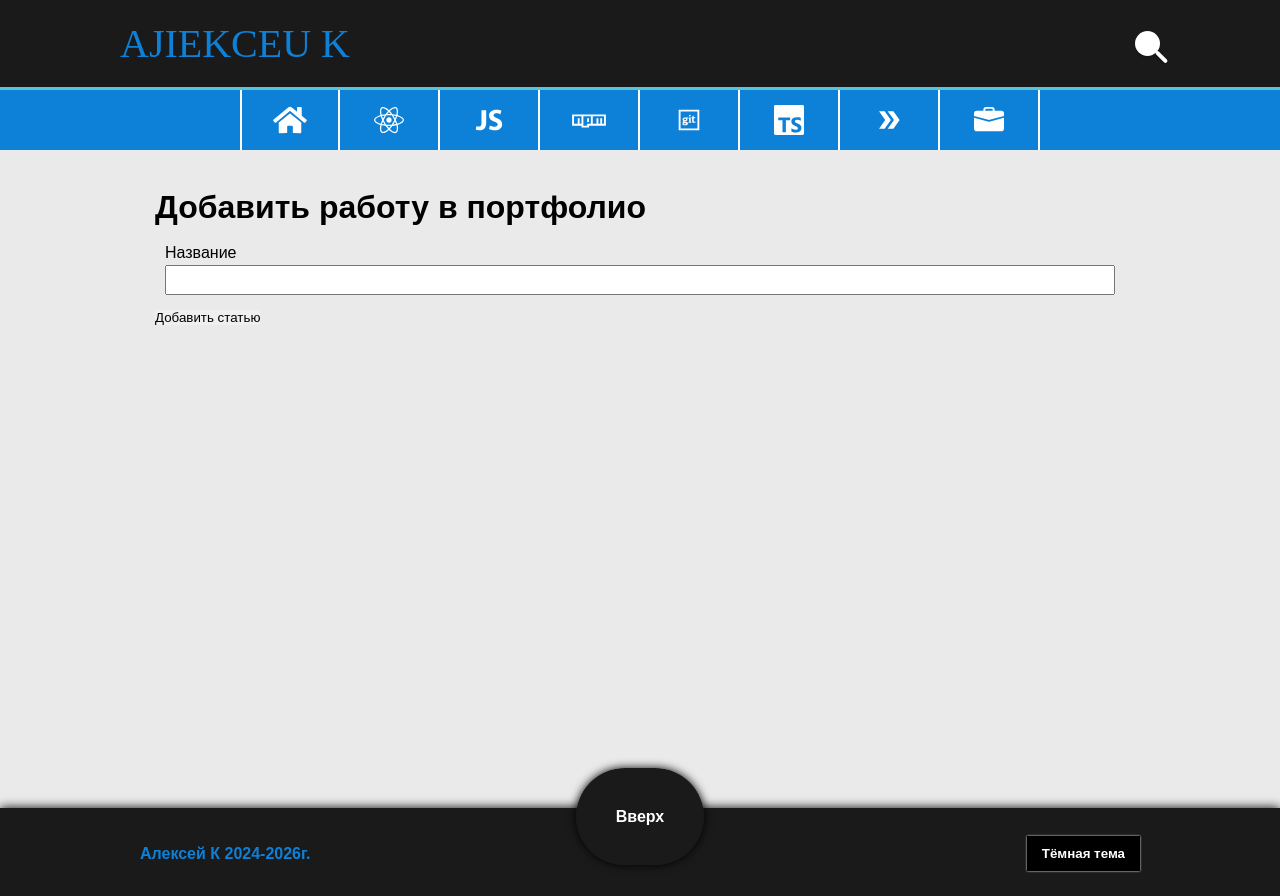
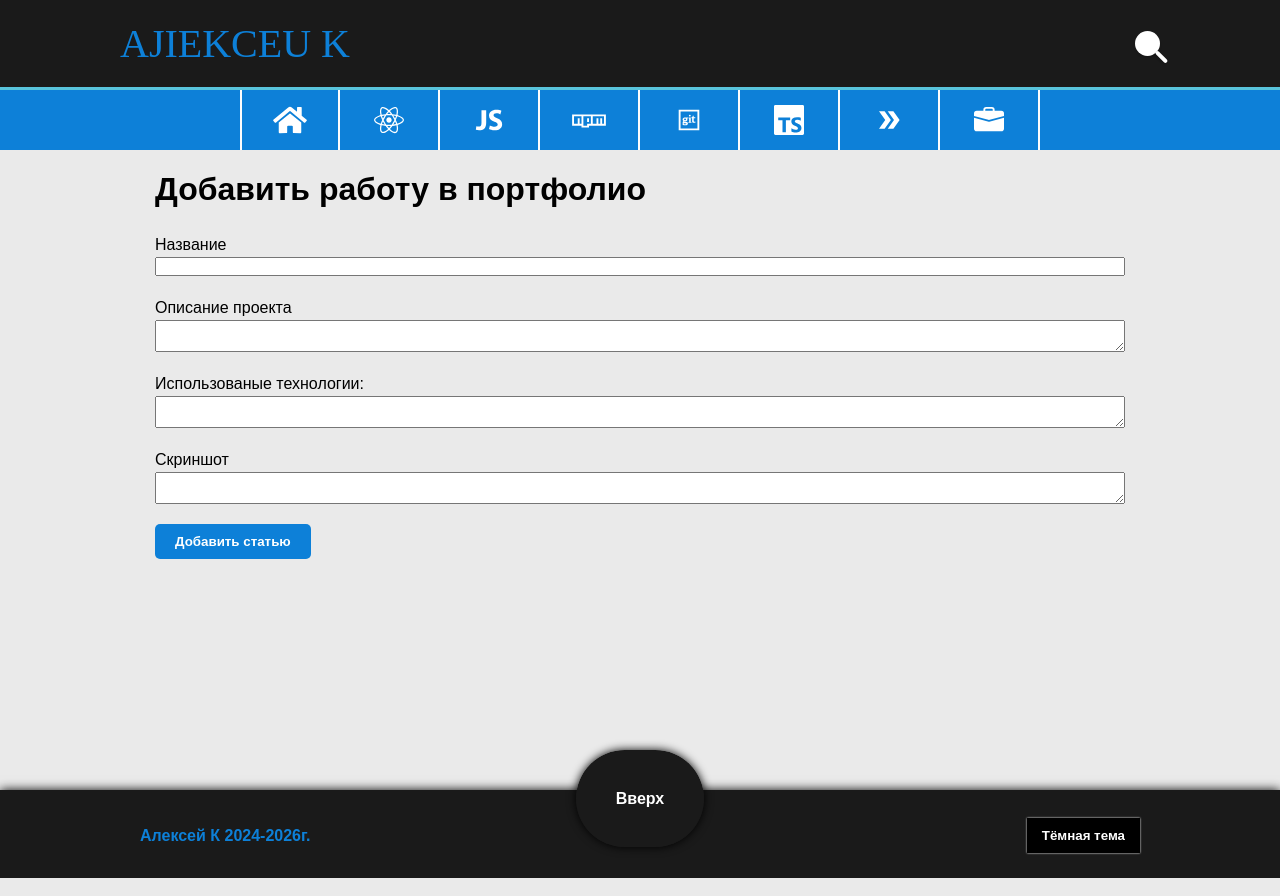
Before and after one commit to AlekseiKutukov/aleksei-k.ru_2.0, a Next.js app: page /add/portfolio in a window 1280 px wide. Built offline with nearby package versions, Linux system fonts and the light colour scheme; a web font is replaced by a local one.

Commit message:
add common component from add article, add page add portfolio

```diff
--- a/src/app/add/hooks/page.js
+++ b/src/app/add/hooks/page.js
@@ -2,6 +2,7 @@
 
 import { useState } from "react";
 import { useAuthPrompt } from "../../../hooks/useAuthPrompt";
+
 import style from "./style.module.css";
 
 export default function AddArticle() {
--- a/src/app/add/portfolio/page.js
+++ b/src/app/add/portfolio/page.js
@@ -1,65 +1,41 @@
 "use client";
 
-import { useState } from "react";
-import { useAuthPrompt } from "../../../hooks/useAuthPrompt";
-import style from "./style.module.css";
+import AddArticleForm from "../../../components/Forms/AddArticle/AddArticle";
 
-export default function AddArticle() {
-  const { authenticate } = useAuthPrompt();
-  const [formData, setFormData] = useState({
-    title: "",
-  });
+const portfolioFields = [
+  { name: "title", label: "Название", type: "text", required: true },
+  {
+    name: "description",
+    label: "Описание проекта",
+    type: "textarea",
+    required: true,
+  },
+  {
+    name: "technologyStack",
+    label: "Использованые технологии:",
+    type: "textarea",
+    required: true,
+  },
+  { name: "skrin", label: "Скриншот", type: "textarea", required: true },
+];
 
-  const handleChange = (e) => {
-    const { name, value } = e.target;
-    setFormData((prev) => ({ ...prev, [name]: value }));
-  };
+const emptyPortfolioForm = {
+  title: "",
+  description: "",
+  technologyStack: "",
+  skrin: "",
+};
 
-  const handleSubmit = async (e) => {
-    e.preventDefault();
-
-    if (!authenticate()) {
-      return;
-    }
-    try {
-      const res = await fetch("/api/add/portfolio", {
-        method: "POST",
-        headers: { "Content-Type": "application/json" },
-        body: JSON.stringify(formData),
-      });
-
-      if (res.ok) {
-        alert("Статья успешно добавлена!");
-        setFormData({
-          title: "",
-        });
-      } else {
-        alert("Ошибка при добавлении статьи");
-      }
-    } catch (error) {
-      console.error(error);
-      alert("Произошла ошибка");
-    }
-  };
-
+export default function AddPortfolioPage() {
   return (
-    <div>
+    <>
       <h1>Добавить работу в портфолио</h1>
-      <form onSubmit={handleSubmit}>
-        <div className={style.block}>
-          <label htmlFor="title">Название</label>
-          <br />
-          <input
-            className={style.input}
-            type="text"
-            name="title"
-            value={formData["title"]}
-            onChange={handleChange}
-            required //флаг обязательно к заполнению
-          />
-        </div>
-        <button type="submit">Добавить статью</button>
-      </form>
-    </div>
+      <AddArticleForm
+        fieldsConfig={portfolioFields}
+        apiUrl="/api/add/portfolio"
+        successMessage="Статья успешно добавлена!"
+        emptyFormState={emptyPortfolioForm}
+      />
+    </>
   );
 }
--- a/src/app/portfolio/[slug]/page.jsx
+++ b/src/app/portfolio/[slug]/page.jsx
@@ -27,7 +27,7 @@ export async function generateMetadata(props) {
     const article = await fetchArticle(slug);
 
     return {
-      title: `Проект ${article.title}`,
+      title: `Проект - ${article.title}`,
       description: "Описание проекта",
       //   description: article["description"],
     };
--- /dev/null
+++ b/src/components/Forms/AddArticle/AddArticle.jsx
@@ -0,0 +1,78 @@
+"use client";
+
+import { useState } from "react";
+import { useAuthPrompt } from "@/hooks/useAuthPrompt";
+import styles from "./AddArticle.module.css";
+
+// Компонент принимает props: fieldsConfig, apiUrl, successMessage, emptyFormState
+export default function AddArticleForm({
+  fieldsConfig,
+  apiUrl,
+  successMessage,
+  emptyFormState,
+}) {
+  const { authenticate } = useAuthPrompt();
+  const [formData, setFormData] = useState(emptyFormState);
+
+  const handleChange = (e) => {
+    const { name, value } = e.target;
+    setFormData((prev) => ({ ...prev, [name]: value }));
+  };
+
+  const handleSubmit = async (e) => {
+    e.preventDefault();
+
+    if (!authenticate()) {
+      return;
+    }
+    try {
+      const res = await fetch(apiUrl, {
+        method: "POST",
+        headers: { "Content-Type": "application/json" },
+        body: JSON.stringify(formData),
+      });
+
+      if (res.ok) {
+        alert(successMessage);
+        setFormData(emptyFormState);
+      } else {
+        alert("Ошибка при добавлении статьи");
+      }
+    } catch (error) {
+      console.error(error);
+      alert("Произошла ошибка");
+    }
+  };
+
+  return (
+    <form onSubmit={handleSubmit} className={styles.form}>
+      {fieldsConfig.map((field) => (
+        <div key={field.name} className={styles.form__block}>
+          <label htmlFor={field.name}>{field.label}</label>
+
+          {field.type === "textarea" ? (
+            <textarea
+              className={styles.form__textarea}
+              name={field.name}
+              value={formData[field.name] || ""}
+              onChange={handleChange}
+              required={field.required}
+            />
+          ) : (
+            <input
+              className={styles.form__input}
+              type={field.type}
+              name={field.name}
+              value={formData[field.name] || ""}
+              onChange={handleChange}
+              required={field.required}
+            />
+          )}
+        </div>
+      ))}
+      <button className={styles.form__button} type="submit">
+        Добавить статью
+      </button>
+    </form>
+  );
+}
--- /dev/null
+++ b/src/components/Forms/AddArticle/AddArticle.module.css
@@ -0,0 +1,20 @@
+.form__block {
+  display: flex;
+  flex-direction: column;
+  margin-top: 20px;
+}
+
+.form__button {
+  background-color: #0d80d8;
+  color: #fff;
+  padding: 10px 20px;
+  border-radius: 5px;
+  cursor: pointer;
+  transition: background-color 0.3s;
+  font-weight: bold;
+  margin: 20px 0;
+}
+
+.form__button:hover {
+  background-color: #0056b3;
+}
--- a/src/components/markupPage/Menu/Menu.module.css
+++ b/src/components/markupPage/Menu/Menu.module.css
@@ -90,7 +90,8 @@
   color: #cacaca;
 }
 
-.menu__mobile {
+.menu__mobile,
+.menu__button {
   display: none;
 }
 
```
